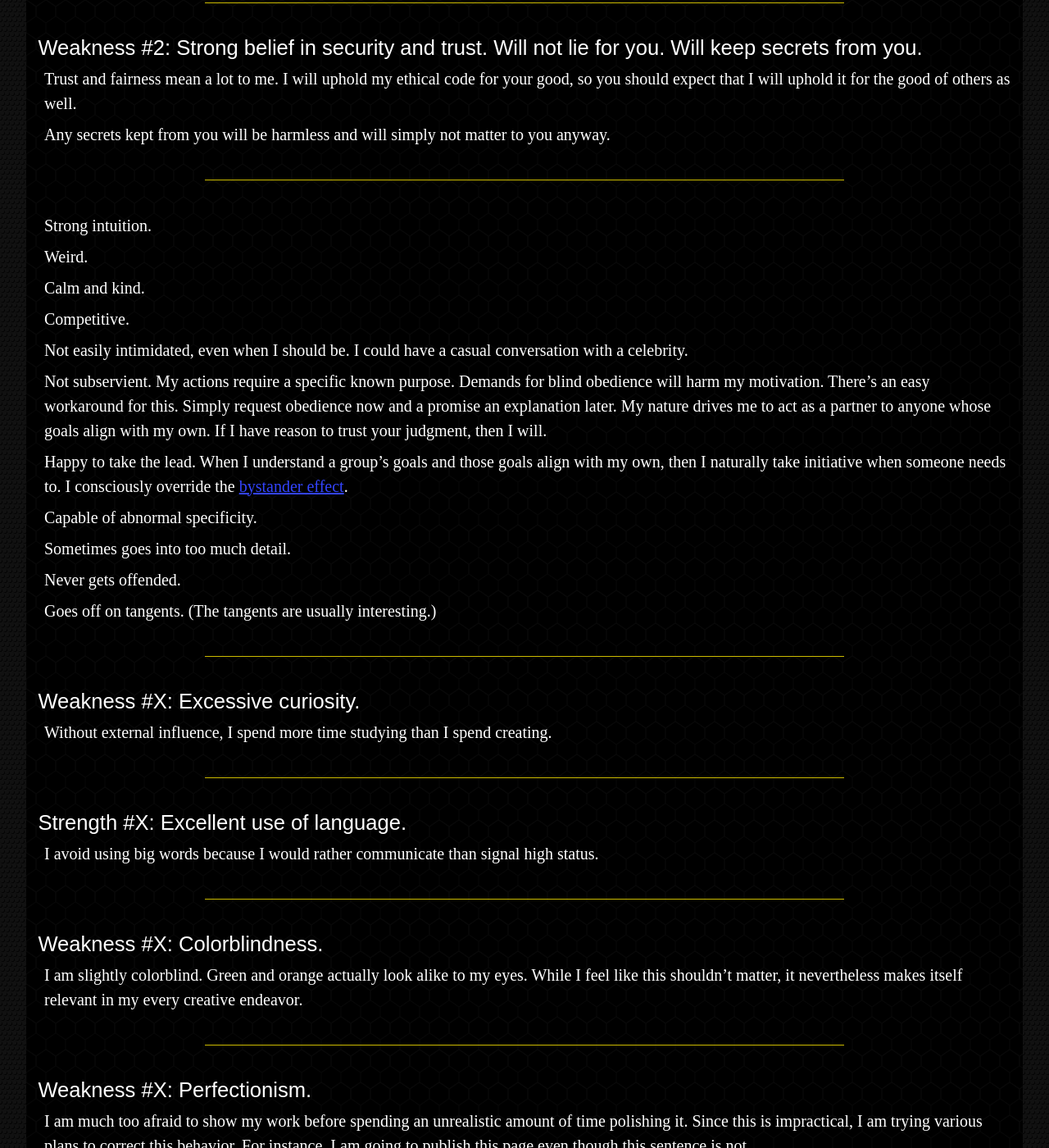
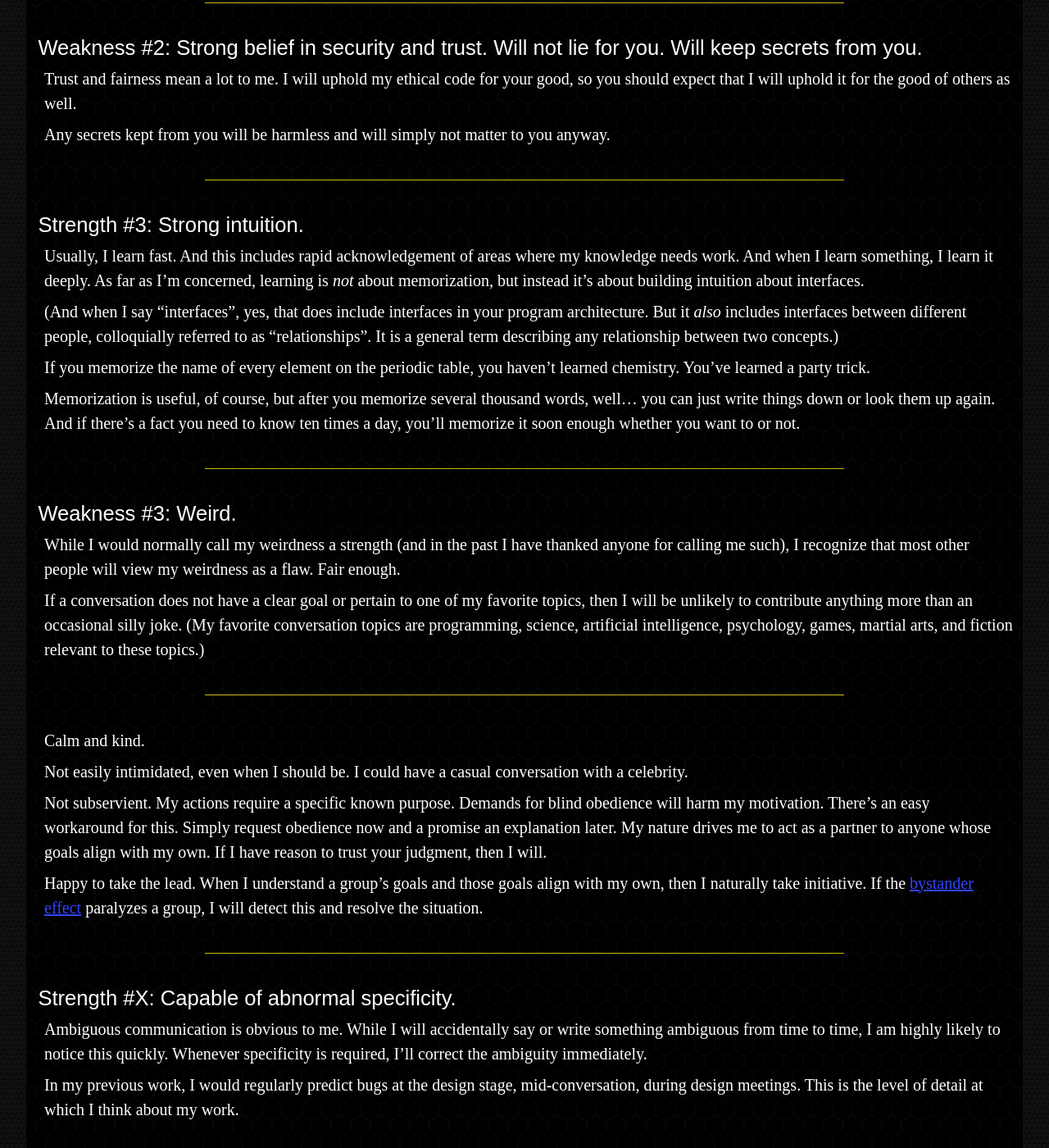
Before and after one commit to cryo-warden/cryo-warden.github.io, a Jekyll site: the page built from _reflections/strengths-and-flaws.md, in a window 1280 px wide and 1400 px high, scrolled down 1377 px. Shown: the whole window at 82% size. Built offline with Jekyll 4.4.1, drawn with Linux system fonts in a browser that asks for light colours; some of the changed text lies outside the part shown.

Commit message:
updated a reflection page

```diff
--- a/_reflections/strengths-and-flaws.md
+++ b/_reflections/strengths-and-flaws.md
@@ -51,27 +51,69 @@ Any secrets kept from you will be harmless and will simply not matter to you any
 
 ----
 
-Strong intuition.
+#### Strength #3: Strong intuition.
 
-Weird.
+Usually, I learn fast. And this includes rapid acknowledgement of areas where my knowledge needs work. And when I learn something, I learn it deeply. As far as I'm concerned, learning is *not* about memorization, but instead it's about building intuition about interfaces.
+
+(And when I say "interfaces", yes, that does include interfaces in your program architecture. But it *also* includes interfaces between different people, colloquially referred to as "relationships". It is a general term describing any relationship between two concepts.)
+
+If you memorize the name of every element on the periodic table, you haven't learned chemistry. You've learned a party trick.
+
+Memorization is useful, of course, but after you memorize several thousand words, well... you can just write things down or look them up again. And if there's a fact you need to know ten times a day, you'll memorize it soon enough whether you want to or not.
+
+----
+
+#### Weakness #3: Weird.
+
+While I would normally call my weirdness a strength (and in the past I have thanked anyone for calling me such), I recognize that most other people will view my weirdness as a flaw. Fair enough.
+
+If a conversation does not have a clear goal or pertain to one of my favorite topics, then I will be unlikely to contribute anything more than an occasional silly joke. (My favorite conversation topics are programming, science, artificial intelligence, psychology, games, martial arts, and fiction relevant to these topics.)
+
+----
 
 Calm and kind.
-
-Competitive.
 
 Not easily intimidated, even when I should be. I could have a casual conversation with a celebrity.
 
 Not subservient. My actions require a specific known purpose. Demands for blind obedience will harm my motivation. There's an easy workaround for this. Simply request obedience now and a promise an explanation later. My nature drives me to act as a partner to anyone whose goals align with my own. If I have reason to trust your judgment, then I will.
 
-Happy to take the lead. When I understand a group's goals and those goals align with my own, then I naturally take initiative when someone needs to. I consciously override the [bystander effect](https://en.wikipedia.org/wiki/Bystander_effect).
+Happy to take the lead. When I understand a group's goals and those goals align with my own, then I naturally take initiative. If the [bystander effect](https://en.wikipedia.org/wiki/Bystander_effect) paralyzes a group, I will detect this and resolve the situation.
 
-Capable of abnormal specificity.
+----
 
-Sometimes goes into too much detail.
+#### Strength #X: Capable of abnormal specificity.
 
-Never gets offended.
+Ambiguous communication is obvious to me. While I will accidentally say or write something ambiguous from time to time, I am highly likely to notice this quickly. Whenever specificity is required, I'll correct the ambiguity immediately.
 
-Goes off on tangents. (The tangents are usually interesting.)
+In my previous work, I would regularly predict bugs at the design stage, mid-conversation, during design meetings. This is the level of detail at which I think about my work.
+
+----
+
+#### Weakness #X: Sometimes goes into too much detail.
+
+During scrum meetings, I need to fight my natural impulses, otherwise everyone in the group will learn the exact cause of every interesting bug I've fixed.
+
+When we're designing a feature,
+
+----
+
+#### Strength #X: Never gets offended.
+
+What normally offends a person?
+
+Insults? Contradiction?
+
+Insults bore me. Status games are not the most fun kinds of games. In fact, they drain the fun out of everything else. Status games are anti-fun. Either I will not react to an insult at all, or I will start talking about status games and meta-analyzing the conversational context that produced the insult.
+
+On the other hand, if you contradict me, we will have a civil debate, and I will enjoy it.
+
+In fact, if you convince me that I've make a mistake, you will impress me, and I will probably enjoy your company.
+
+----
+
+#### Weakness #X: Goes off on tangents.
+
+This is similar to my penchant for going into excessive detail. However, in this case, I notice more than one thing at a time. Oftentimes, several of the things I notice will be important or fascinating. At that point, there will be multiple directions the conversation needs to go, and I shall simply have to pick one.
 
 ----
 
@@ -91,6 +133,14 @@ I avoid using big words because I would rather communicate than signal high stat
 
 I am slightly colorblind. Green and orange actually look alike to my eyes. While I feel like this shouldn't matter, it nevertheless makes itself relevant in my every creative endeavor.
 
+If the colors on this website look wrong to you, this is why.
+
+----
+
+#### Strength #X: Competitive.
+
+It is trivial to motivate me if even one of my coworkers has skills of the same type as mine. If they are less skilled than I am, I will work to raise them to my level. If they are more skilled than I am, I will push myself to close the gap.
+
 ----
 
 #### Weakness #X: Perfectionism.
```
